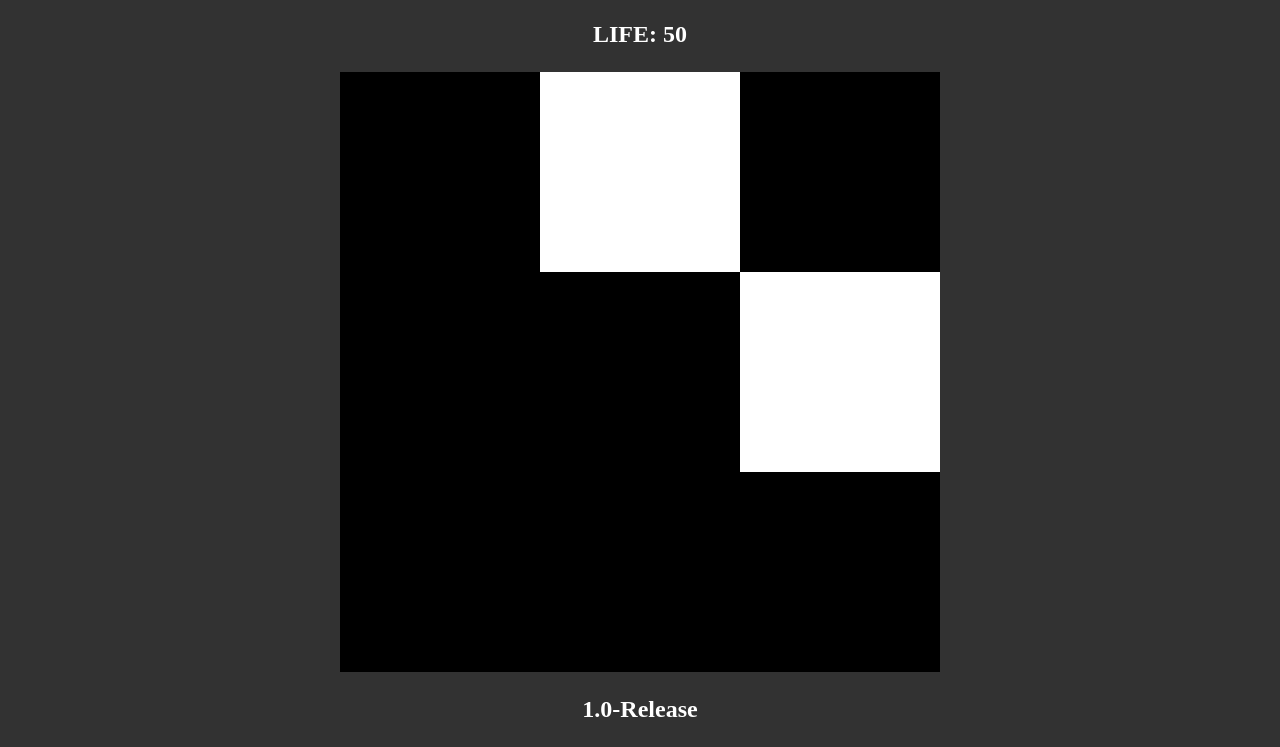
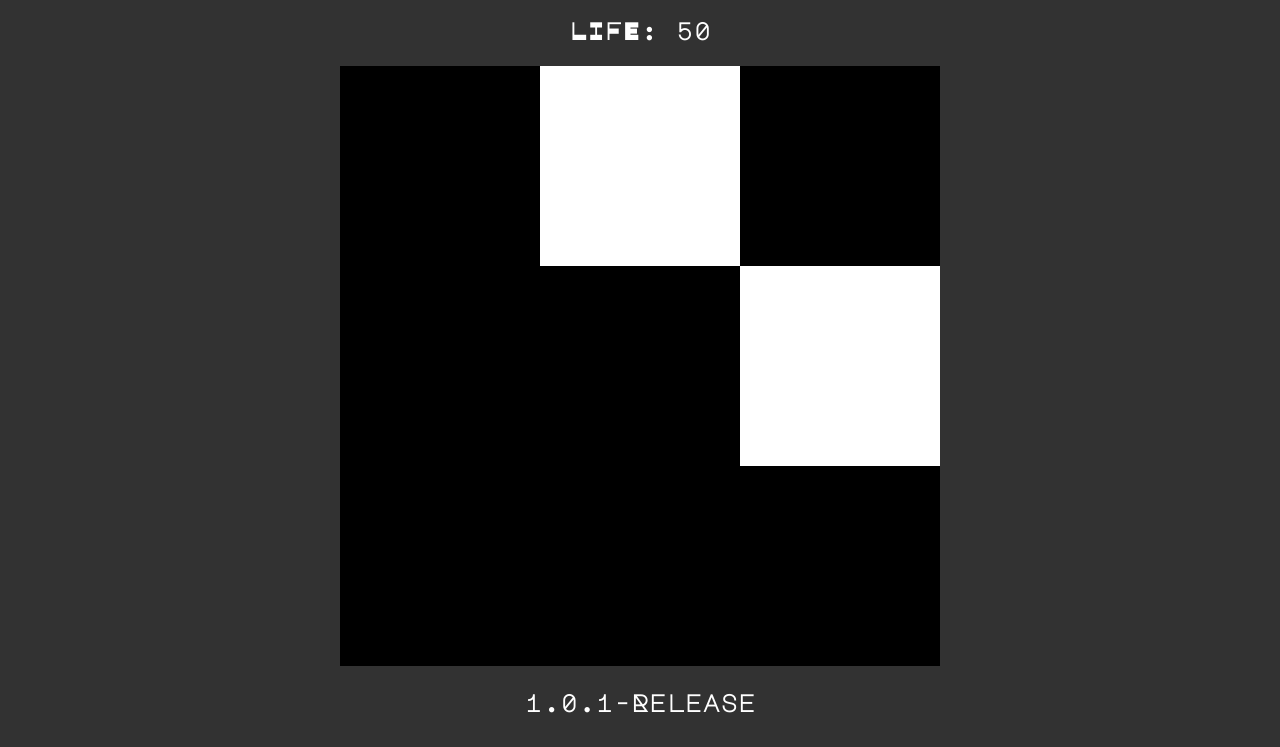
Before and after one commit to hsh-game/reverse-change, a plain HTML site: page index.html in a window 1280 px wide. Shown: the part 86-833 px from the top of the page. Drawn offline with Linux system fonts and the light colour scheme.

Commit message:
1.0.1-Release : [폰트 추가]

```diff
--- a/assets/css/reset.css
+++ b/assets/css/reset.css
@@ -1,4 +1,5 @@
 html, body {
+  font-family: 'Major Mono Display', monospace;
   margin: 0;
   padding: 0;
   border: 0;
--- a/assets/js/game.core.js
+++ b/assets/js/game.core.js
@@ -1,4 +1,4 @@
 const game = {
-  version: "1.0-Release",
+  version: "1.0.1-Release",
   lifePoint: 50
 };
--- a/index.html
+++ b/index.html
@@ -8,6 +8,7 @@
 
     <title>Reverse-change</title>
 
+    <link href="https://fonts.googleapis.com/css?family=Major+Mono+Display" rel="stylesheet">
     <link rel="stylesheet" href="assets/css/reset.css">
     <link rel="stylesheet" href="assets/css/layout.css">
 
```
